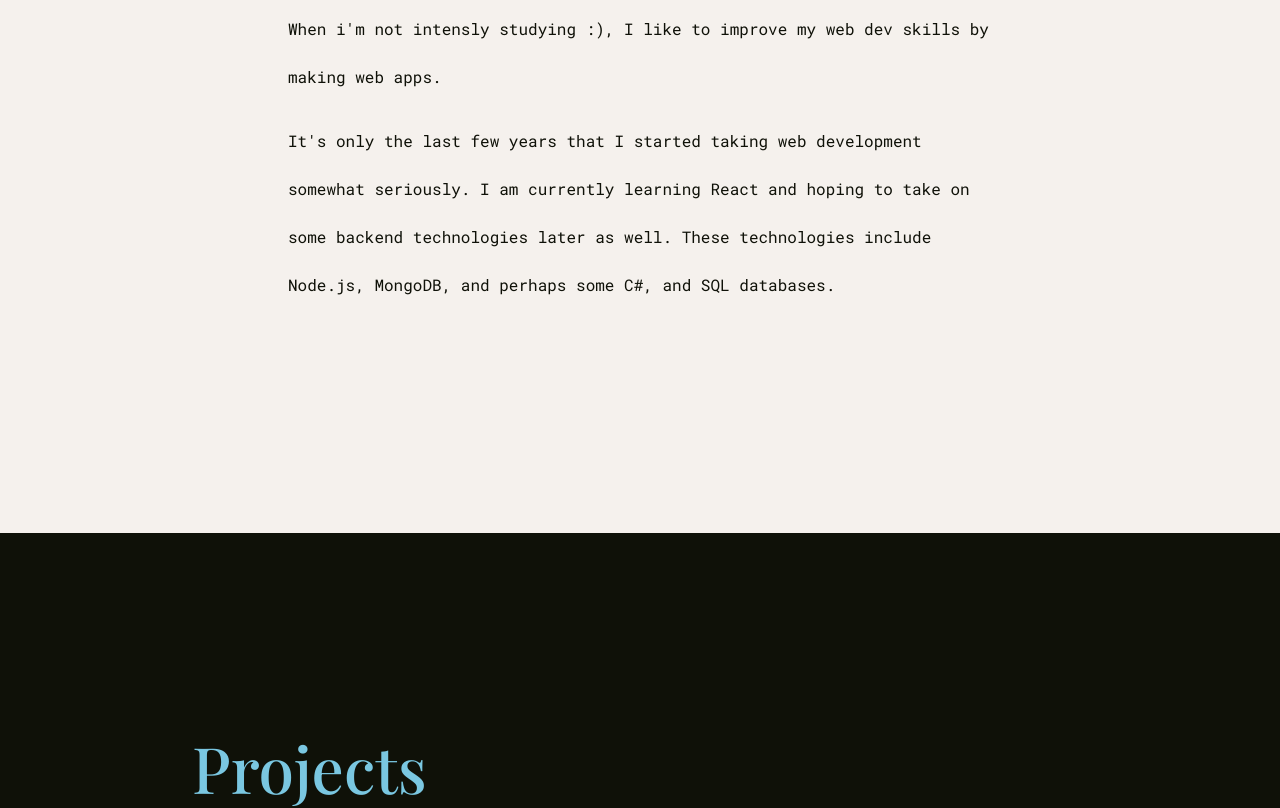
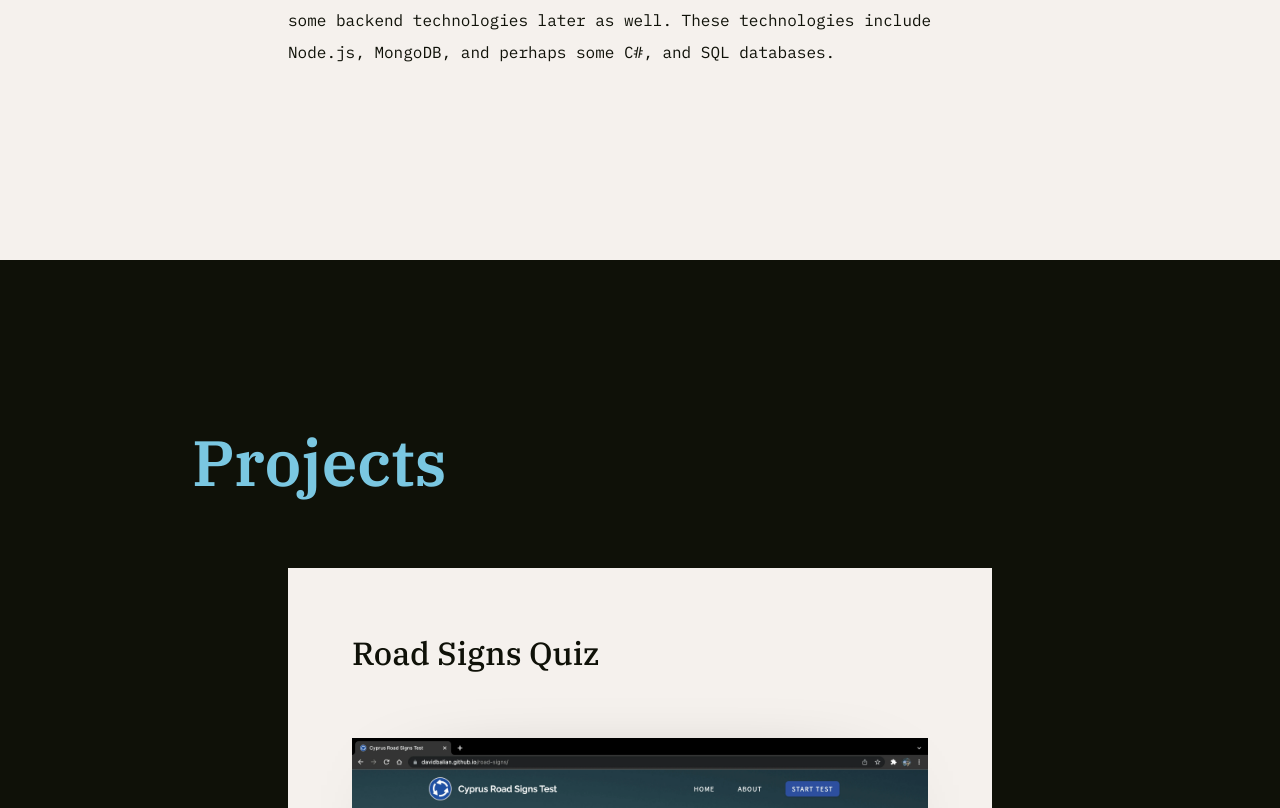
Before and after one commit to davidbalian/davidbalian.github.io, a React (Create React App) app: page / in a window 1280 px wide. Shown: the part 1392-2200 px from the top of the page. Built offline with nearby package versions, Linux system fonts and the light colour scheme.

Commit message:
Changed line height, font, and paddings

```diff
--- a/public/index.html
+++ b/public/index.html
@@ -11,7 +11,7 @@
     />
     <link rel="preconnect" href="https://fonts.googleapis.com">
     <link rel="preconnect" href="https://fonts.gstatic.com" crossorigin>
-    <link href="https://fonts.googleapis.com/css2?family=Playfair+Display:wght@500&family=Roboto+Mono:wght@200;300;400;500;600&display=swap" rel="stylesheet">
+    <link href="https://fonts.googleapis.com/css2?family=IBM+Plex+Mono:wght@300;400&family=IBM+Plex+Serif:wght@500;600&display=swap" rel="stylesheet">
     <!--
       manifest.json provides metadata used when your web app is installed on a
       user's mobile device or desktop. See https://developers.google.com/web/fundamentals/web-app-manifest/
--- a/src/comps/About/About.css
+++ b/src/comps/About/About.css
@@ -1,7 +1,7 @@
 .about {
 	min-height: 100vh;
 	background-color: var(--black);
-	padding: 14rem 12rem 12rem 12rem;
+	padding: 10rem 12rem;
 }
 
 .about h1 {
@@ -21,13 +21,13 @@
 
 @media screen and (max-width: 1200px) {
 	.about {
-		padding: 14rem 8rem 12rem 8rem;
+		padding: 10rem 8rem;
 	}
 }
 
 @media screen and (max-width: 1000px) {
 	.about {
-		padding: 10rem 4rem 10rem 4rem;
+		padding: 8rem 4rem;
 	}
 
 	.about section {
@@ -37,7 +37,7 @@
 
 @media screen and (max-width: 876px) {
 	.about {
-		padding: 8rem 2rem 8rem 2rem;
+		padding: 6rem 2rem;
 	}
 
 	.about section {
@@ -47,7 +47,7 @@
 
 @media screen and (max-width: 760px) {
 	.about {
-		padding: 6rem 1rem 6rem 1rem;
+		padding: 4rem 1rem;
 	}
 
 	.about section {
--- a/src/comps/Contact/Contact.css
+++ b/src/comps/Contact/Contact.css
@@ -33,7 +33,7 @@
 
 @media screen and (max-width: 1200px) {
 	#contact {
-		padding: 14rem 8rem 12rem 8rem;
+		padding: 10rem 8rem;
 	}
 
 	#contact .links {
@@ -43,7 +43,7 @@
 
 @media screen and (max-width: 1000px) {
 	#contact {
-		padding: 10rem 4rem 10rem 4rem;
+		padding: 8rem 4rem;
 	}
 
 	#contact .links {
@@ -53,7 +53,7 @@
 
 @media screen and (max-width: 876px) {
 	#contact {
-		padding: 8rem 2rem 8rem 2rem;
+		padding: 6rem 2rem;
 	}
 
 	#contact .links {
@@ -63,10 +63,15 @@
 
 @media screen and (max-width: 760px) {
 	#contact {
-		padding: 6rem 1rem 6rem 1rem;
+		padding: 4rem 1rem;
 	}
 
 	#contact .links {
 		padding: 1rem 0rem;
 	}
+
+	#contact h1 {
+		color: var(--yellow);
+		margin-bottom: 3rem;
+	}
 }
--- a/src/comps/Projects/Projects.css
+++ b/src/comps/Projects/Projects.css
@@ -1,12 +1,12 @@
 .projects {
 	background-color: var(--yellow);
 	min-height: 100vh;
-	padding: 12rem 12rem 12rem 12rem;
+	padding: 10rem 12rem;
 }
 
 .projects h1 {
 	color: var(--red);
-	margin-bottom: 6rem;
+	margin-bottom: 4rem;
 }
 
 .projects h2 {
@@ -54,7 +54,7 @@
 
 @media screen and (max-width: 1200px) {
 	.projects {
-		padding: 12rem 8rem 12rem 8rem;
+		padding: 10rem 8rem;
 	}
 
 	.projects-cont {
@@ -70,7 +70,7 @@
 
 @media screen and (max-width: 1000px) {
 	.projects {
-		padding: 10rem 4rem 10rem 4rem;
+		padding: 8rem 4rem;
 	}
 
 	.projects-cont {
@@ -86,7 +86,7 @@
 
 @media screen and (max-width: 876px) {
 	.projects {
-		padding: 8rem 2rem 8rem 2rem;
+		padding: 6rem 2rem;
 	}
 
 	.projects-cont {
@@ -102,7 +102,7 @@
 
 @media screen and (max-width: 760px) {
 	.projects {
-		padding: 6rem 1rem 6rem 1rem;
+		padding: 4rem 1rem;
 	}
 
 	.projects-cont {
--- a/src/index.css
+++ b/src/index.css
@@ -8,6 +8,9 @@
 	--red: #7ac7e1;
 
 	font-size: 16px;
+
+	--serif: "IBM Plex Serif";
+	--mono: "IBM Plex Mono";
 }
 
 * {
@@ -29,7 +32,7 @@ html {
 	text-decoration: underline;
 	text-decoration-color: var(--red);
 	transition: 0.1s;
-	font-family: "Roboto Mono", monospace;
+	font-family: var(--mono), monospace;
 }
 
 .external-link:hover {
@@ -37,16 +40,26 @@ html {
 }
 
 h2 {
-	font-weight: 500;
+	font-weight: 600;
+	font-family: var(--serif), serif !important;
+}
+
+p,
+a {
+	font-family: var(--mono), monospace !important;
+}
+
+p {
+	line-height: 2 !important;
 }
 
 .about h1,
 .home-cont h1,
 .projects h1,
 #contact h1 {
-	font-family: "Playfair Display", serif;
+	font-family: var(--serif), serif;
 	font-size: 4rem;
-	font-weight: 500;
+	font-weight: 600;
 }
 
 @media screen and (max-width: 876px) {
```
